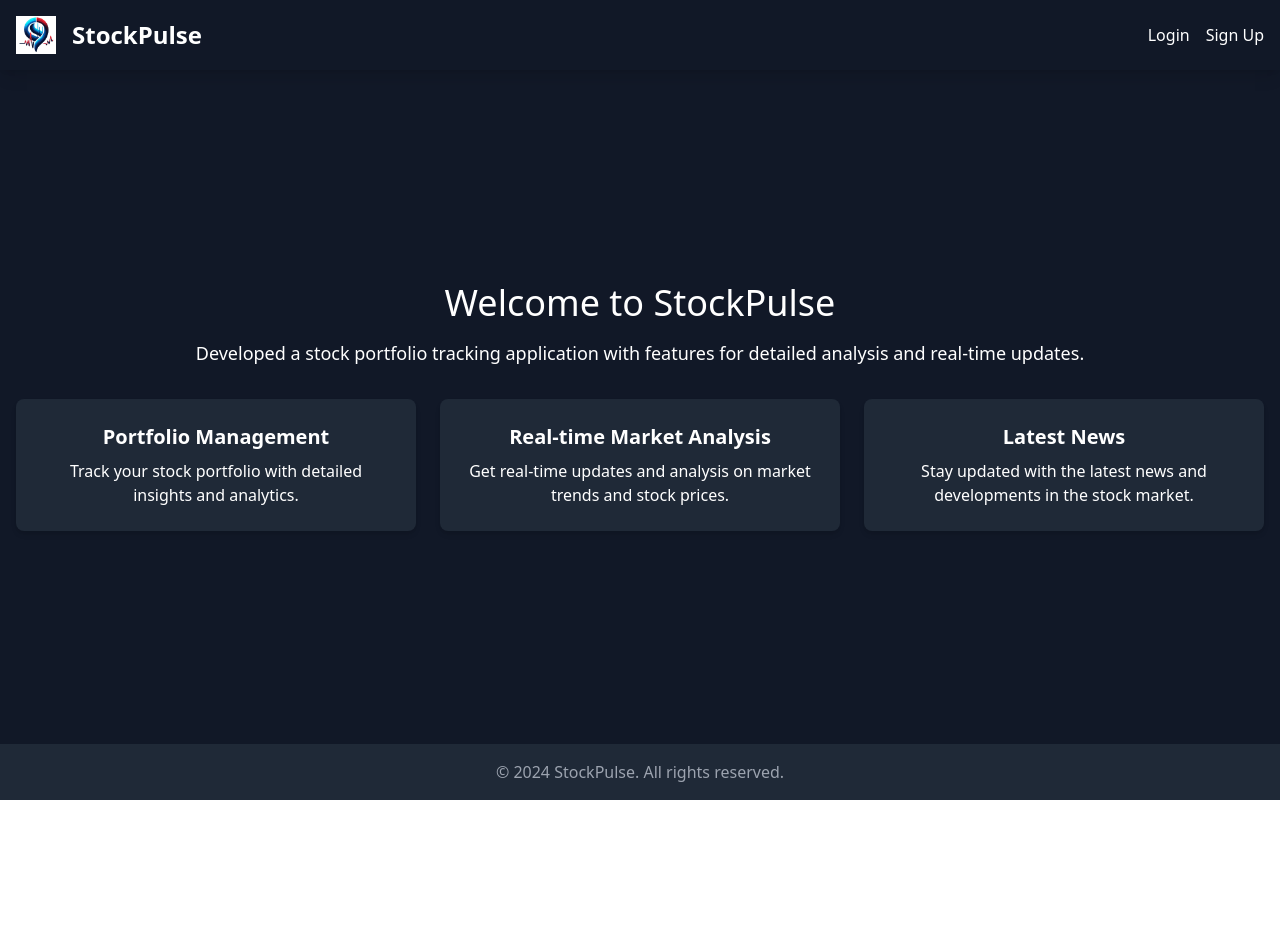
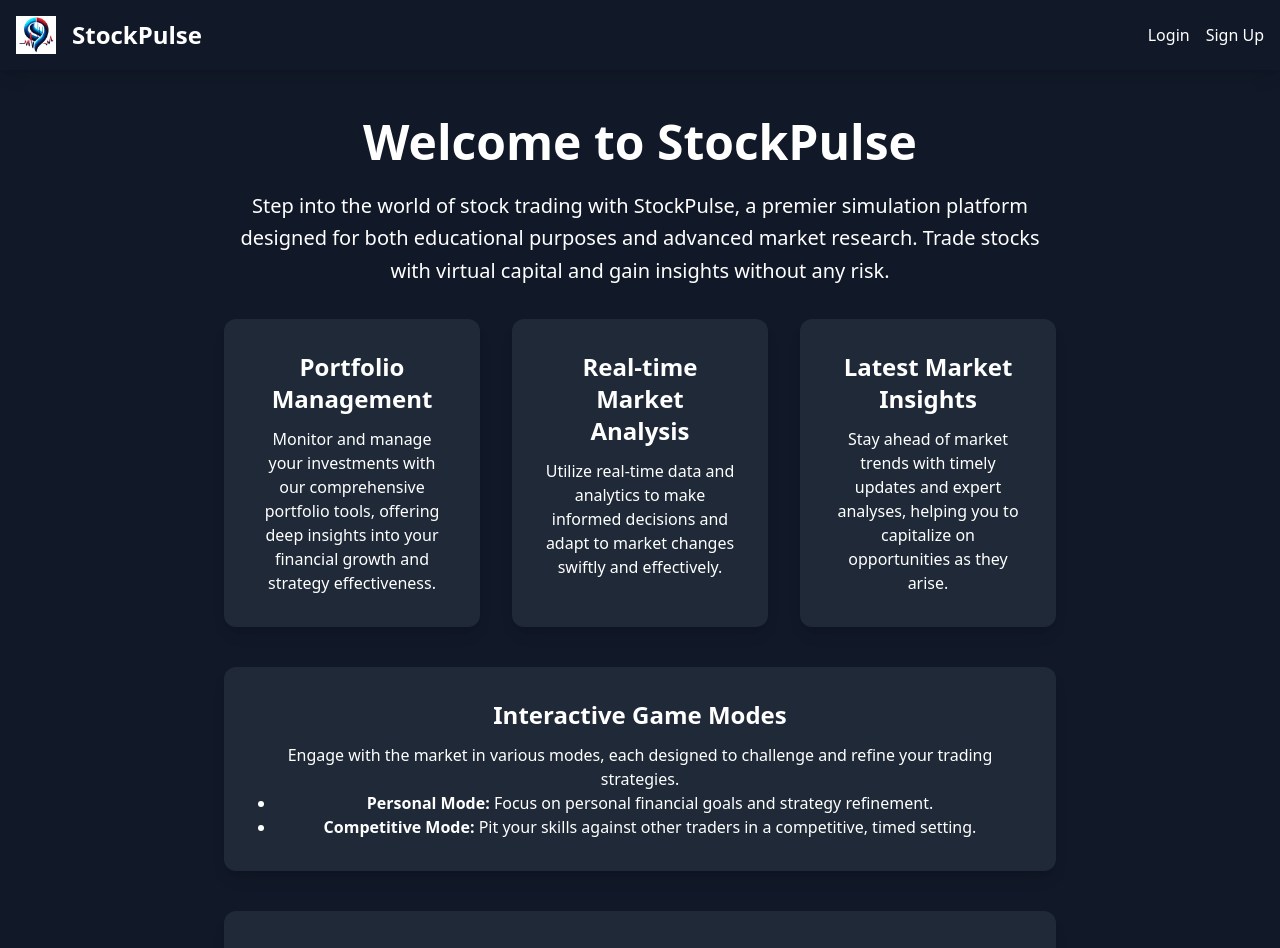
Before and after one commit to StanleyTK/StockPulse, a Next.js app in the folder client/: page / in a window 1280 px wide. Shown: the top 948 px of the page. Before the commit the page ends 800 px from the top, so only its background shows below. Built offline with nearby package versions, Linux system fonts and the light colour scheme; no server answers.

Commit message:
updates with homepage, and game page

```diff
--- a/client/src/pages/games/components/gameList.jsx
+++ b/client/src/pages/games/components/gameList.jsx
@@ -1,8 +1,51 @@
-// Dummy data for games
-const gamesList = [
-    { id: 'game1', name: 'stock2435', status: 'Active', players: 10, returns: '+5% Today' },
-    { id: 'game2', name: 'stock8217', status: 'Completed', players: 8, returns: '+2% Overall' },
-    // Add more games as needed
-  ];
+"use client";
+import React, { useState, useEffect } from 'react';
+import { useSession } from 'next-auth/react';
+import Link from 'next/link';
 
-  export default gamesList;
+const GameList = () => {
+  const { data: session } = useSession();
+  const [gamesList, setGamesList] = useState([]);
+
+  useEffect(() => {
+    const fetchGames = async () => {
+      try {
+        const res = await fetch(`${process.env.NEXT_PUBLIC_BASE_URL}/api/game`);
+        if (res.ok) {
+          const data = await res.json();
+          setGamesList(data);
+        } else {
+          const errorData = await res.text();
+          throw new Error('Failed to fetch games: ' + errorData);
+        }
+      } catch (error) {
+        console.error('Error during fetch:', error);
+      }
+    };
+
+    fetchGames();
+  }, []);
+
+  return (
+    <div className="space-y-6">
+      {gamesList.length === 0 ? (
+        <p className="text-gray-400">No games available.</p>
+      ) : (
+        gamesList.map(game => (
+          <div key={game.id} className="bg-gray-800 p-6 rounded-lg shadow-md text-white">
+            <h4 className="font-semibold text-xl">Name: {game.name}</h4>
+            <p className="mt-2">Starting Money: ${game.startingMoney.toLocaleString()}</p>
+            <p className="mt-1">Game Mode: {game.gameMode === 'p' ? 'Personal' : 'Competitive'}</p>
+            <Link href={`/games/${game.id}`} passHref>
+              <button className="mt-4 bg-blue-500 hover:bg-blue-700 text-white font-bold py-2 px-4 rounded-lg transition duration-200 ease-in-out">
+                View Game
+              </button>
+            </Link>
+          </div>
+        ))
+      )}
+    </div>
+  );
+};
+
+export default GameList;
--- a/client/src/pages/games/create-game/index.jsx
+++ b/client/src/pages/games/create-game/index.jsx
@@ -1,8 +1,10 @@
 import React, { useState } from 'react';
 import Layout from '../../layout';
 import ProtectedRoute from '../../../components/ProtectedRoute';
+import { useRouter } from 'next/router'; // Changed import
 
 const CreateGame = () => {
+  const router = useRouter(); // Changed variable assignment
   const [gameName, setGameName] = useState('');
   const [startingMoney, setStartingMoney] = useState('');
   const [gameType, setGameType] = useState('personal');
@@ -20,8 +22,20 @@ const CreateGame = () => {
       gameType,
     };
 
-    // Make the API call here
-    console.log('Submitting game data:', gameData);
+    const res = await fetch(`${process.env.NEXT_PUBLIC_BASE_URL}/api/game`, {
+      method: 'POST',
+      headers: { 'Content-Type': 'application/json' },
+      body: JSON.stringify({
+        startingMoney: startingMoney,
+        gameMode: "p",
+        name: gameName
+      }),
+    });
+    if (res.ok) {
+      console.log('Game Created');
+      router.push("/games");
+    }
+
 
     // Reset form
     setGameName('');
@@ -30,7 +44,6 @@ const CreateGame = () => {
   };
 
   return (
-   // <ProtectedRoute>
     <Layout>
       <div className="flex items-center justify-center min-h-screen bg-gray-900">
         <div className="w-full max-w-md bg-white p-8 shadow-lg rounded-lg">
@@ -88,7 +101,6 @@ const CreateGame = () => {
         </div>
       </div>
     </Layout>
-   //</ProtectedRoute>
   );
 };
 
--- a/client/src/pages/index.jsx
+++ b/client/src/pages/index.jsx
@@ -1,24 +1,43 @@
+import React from 'react';
 import Layout from './layout';
 
 const HomePage = () => {
   return (
     <Layout>
-      <h1 className="text-4xl mb-4">Welcome to StockPulse</h1>
-      <p className="text-lg mb-8">
-        Developed a stock portfolio tracking application with features for detailed analysis and real-time updates.
-      </p>
-      <div className="grid grid-cols-1 md:grid-cols-3 gap-6">
-        <div className="p-6 bg-gray-800 rounded-lg shadow-md">
-          <h2 className="text-xl font-bold mb-2">Portfolio Management</h2>
-          <p>Track your stock portfolio with detailed insights and analytics.</p>
-        </div>
-        <div className="p-6 bg-gray-800 rounded-lg shadow-md">
-          <h2 className="text-xl font-bold mb-2">Real-time Market Analysis</h2>
-          <p>Get real-time updates and analysis on market trends and stock prices.</p>
-        </div>
-        <div className="p-6 bg-gray-800 rounded-lg shadow-md">
-          <h2 className="text-xl font-bold mb-2">Latest News</h2>
-          <p>Stay updated with the latest news and developments in the stock market.</p>
+      <div className="flex flex-col items-center justify-center min-h-screen bg-gray-900 text-white">
+        <div className="w-full max-w-4xl p-8 transition duration-500 ease-in-out transform hover:scale-105">
+          <h1 className="text-5xl font-bold mb-6 text-center">Welcome to StockPulse</h1>
+          <p className="text-xl mb-8 text-center leading-relaxed">
+            Step into the world of stock trading with StockPulse, a premier simulation platform designed for both educational purposes and advanced market research. Trade stocks with virtual capital and gain insights without any risk.
+          </p>
+          <div className="grid grid-cols-1 md:grid-cols-3 gap-8">
+            <div className="p-8 bg-gray-800 rounded-xl shadow-lg hover:bg-gray-700 transition duration-300">
+              <h2 className="text-2xl font-bold mb-3">Portfolio Management</h2>
+              <p>Monitor and manage your investments with our comprehensive portfolio tools, offering deep insights into your financial growth and strategy effectiveness.</p>
+            </div>
+            <div className="p-8 bg-gray-800 rounded-xl shadow-lg hover:bg-gray-700 transition duration-300">
+              <h2 className="text-2xl font-bold mb-3">Real-time Market Analysis</h2>
+              <p>Utilize real-time data and analytics to make informed decisions and adapt to market changes swiftly and effectively.</p>
+            </div>
+            <div className="p-8 bg-gray-800 rounded-xl shadow-lg hover:bg-gray-700 transition duration-300">
+              <h2 className="text-2xl font-bold mb-3">Latest Market Insights</h2>
+              <p>Stay ahead of market trends with timely updates and expert analyses, helping you to capitalize on opportunities as they arise.</p>
+            </div>
+          </div>
+          <div className="mt-10 p-8 bg-gray-800 rounded-xl shadow-lg hover:bg-gray-700 transition duration-300">
+            <h2 className="text-2xl font-bold mb-3">Interactive Game Modes</h2>
+            <p>Engage with the market in various modes, each designed to challenge and refine your trading strategies.</p>
+            <ul className="list-disc pl-5">
+              <li><strong>Personal Mode:</strong> Focus on personal financial goals and strategy refinement.</li>
+              <li><strong>Competitive Mode:</strong> Pit your skills against other traders in a competitive, timed setting.</li>
+            </ul>
+          </div>
+          <div className="mt-10 p-8 bg-gray-800 rounded-xl shadow-lg hover:bg-gray-700 transition duration-300">
+            <h2 className="text-2xl font-bold mb-3">Research and Education</h2>
+            <p>
+              Deepen your market knowledge with our educational resources powered by the latest in AI technology, providing you with actionable insights and learning opportunities.
+            </p>
+          </div>
         </div>
       </div>
     </Layout>
--- a/client/src/pages/research/components/Popup.jsx
+++ /dev/null
@@ -1,37 +0,0 @@
-const Popup = ({ closePopup }) => {
-    return (
-      <div className="fixed inset-0 flex items-center justify-center bg-black bg-opacity-50">
-        <div className="bg-white p-8 rounded-md shadow-lg">
-          <h2 className="text-xl font-bold mb-4">Buy/Sell Stock</h2>
-          <form>
-            <div className="mb-4">
-              <label className="block text-gray-700 text-sm font-bold mb-2">
-                Quantity
-              </label>
-              <input
-                type="number"
-                className="shadow appearance-none border rounded w-full py-2 px-3 text-gray-700 leading-tight focus:outline-none focus:shadow-outline"
-              />
-            </div>
-            <div className="flex items-center justify-between">
-              <button
-                type="submit"
-                className="bg-blue-500 hover:bg-blue-700 text-white font-bold py-2 px-4 rounded focus:outline-none focus:shadow-outline"
-              >
-                Confirm
-              </button>
-              <button
-                type="button"
-                onClick={closePopup}
-                className="ml-4 bg-red-500 hover:bg-red-700 text-white font-bold py-2 px-4 rounded focus:outline-none focus:shadow-outline"
-              >
-                Cancel
-              </button>
-            </div>
-          </form>
-        </div>
-      </div>
-    );
-  };
-
-  export default Popup;
--- a/client/src/pages/research/components/Stats.jsx
+++ /dev/null
@@ -1,11 +0,0 @@
-const Stats = ({ stats }) => {
-    return (
-      <div className="text-white">
-        {Object.entries(stats).map(([key, value]) => (
-          <p key={key}>{`${key}: ${value}`}</p>
-        ))}
-      </div>
-    );
-  };
-
-  export default Stats;
--- a/client/src/pages/research/index.jsx
+++ b/client/src/pages/research/index.jsx
@@ -4,8 +4,6 @@ import ProtectedRoute from '../../components/ProtectedRoute';
 import Layout from '../layout';
 import StockInfo from './components/StockInfo';
 import Graph from './components/Graphs';
-import Stats from './components/Stats';
-import Popup from './components/Popup';
 import 'chart.js/auto';
 import { Session } from 'next-auth';
 const Research = () => {
@@ -74,19 +72,9 @@ const Research = () => {
                 <div className="mt-4">
                   <Graph data={data} />
                 </div>
-                <div className="mt-4 flex justify-between items-center bg-gray-800 p-4 rounded-md">
-                  <Stats stats={stats} />
-                  <button
-                    onClick={togglePopup}
-                    className="bg-blue-500 hover:bg-blue-700 text-white font-bold py-2 px-4 rounded"
-                  >
-                    Buy/Sell
-                  </button>
-                </div>
               </div>
             )
           )}
-          {showPopup && <Popup closePopup={togglePopup} />}
         </div>
       </Layout>
     </ProtectedRoute>
```
Also changed, not shown: client/src/pages/games/index.jsx (+18 -39 lines).
